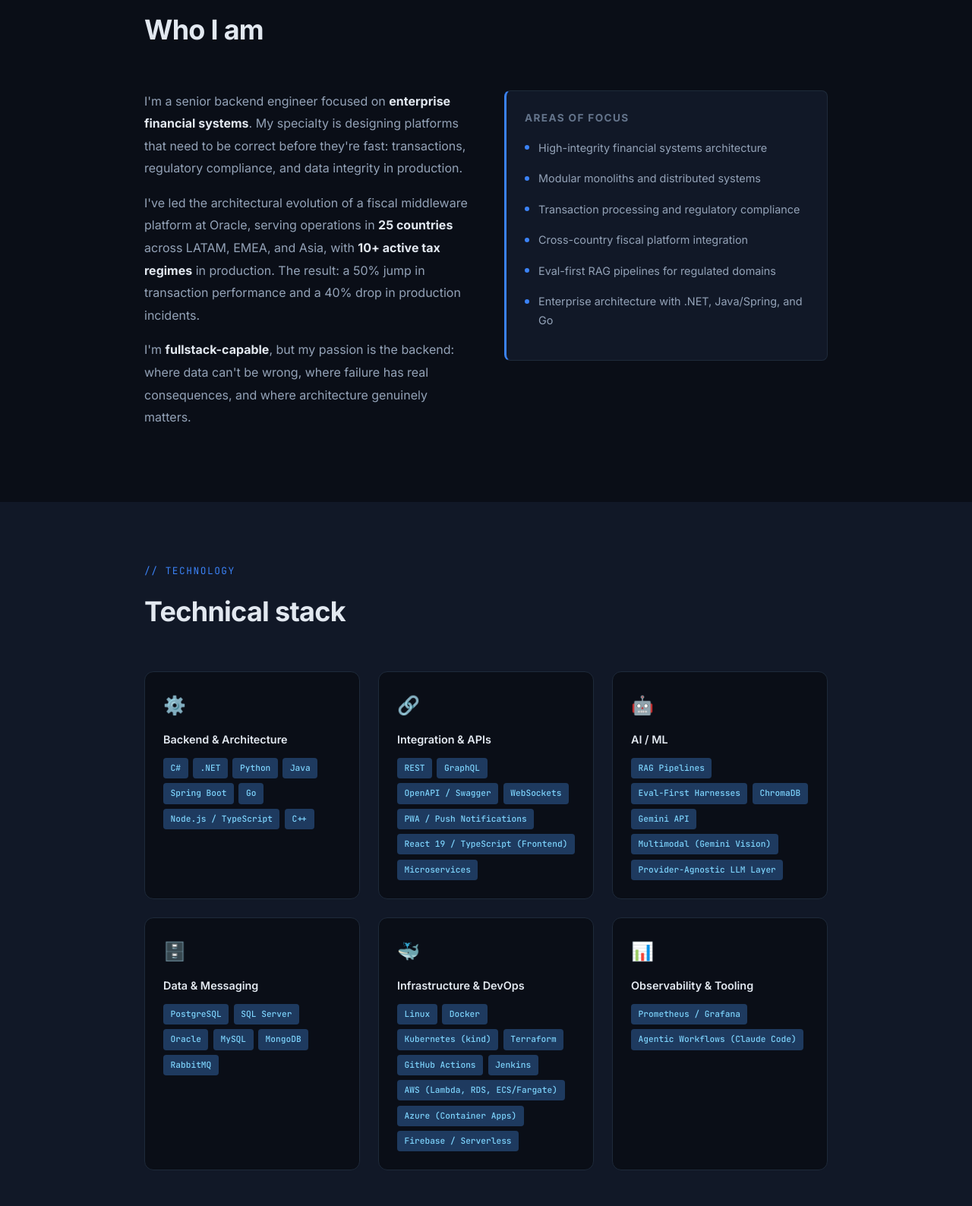
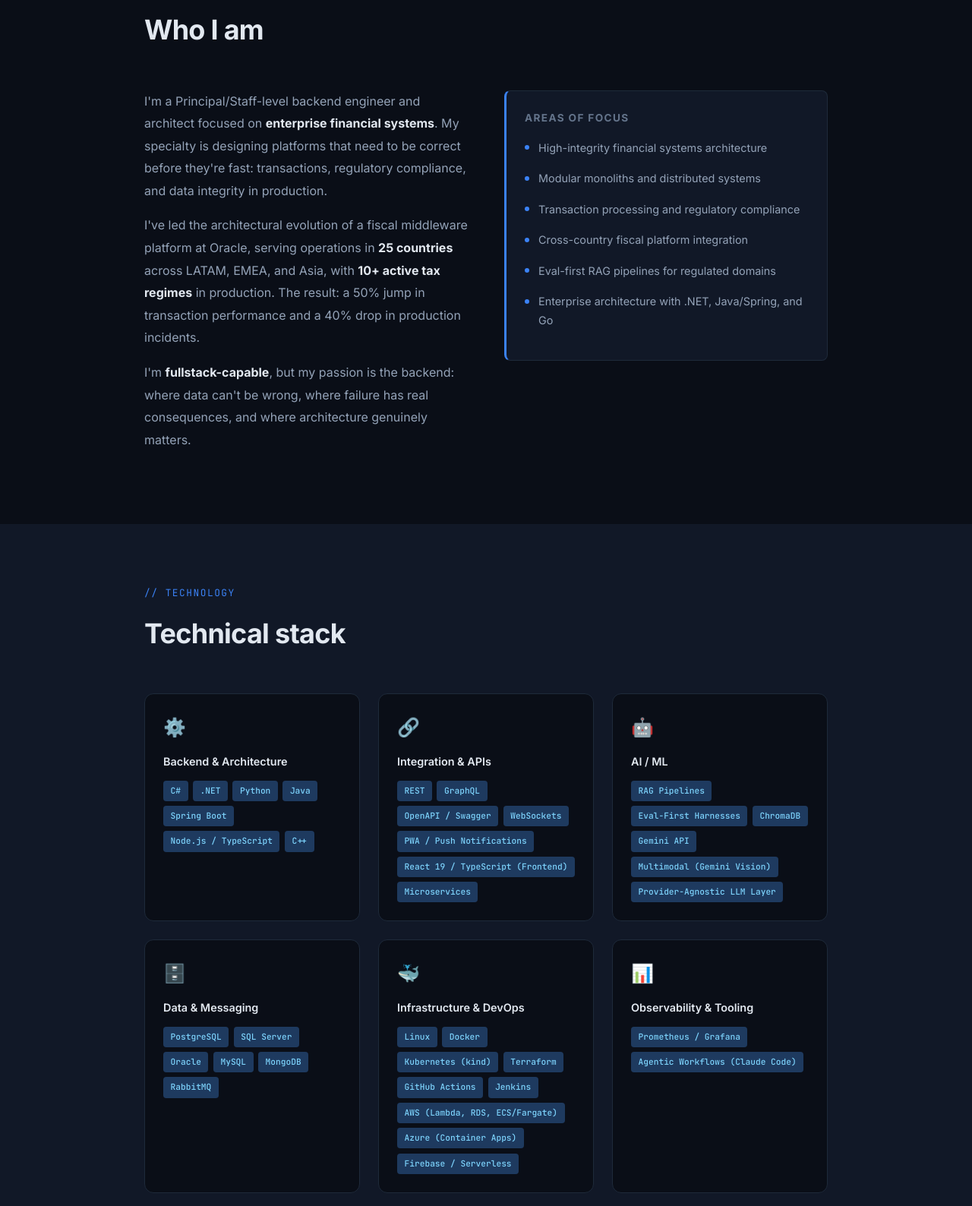
Before and after one commit to pablofelipe/pablofelipe.github.io, a plain HTML site: page index.html in a window 1280 px wide. Shown: the part 1132-2720 px from the top of the page at 76% size. Drawn offline with Linux system fonts and the light colour scheme.

Commit message:
Fix positioning consistency and add NCM Classifier security/observability work
- About section opened with "senior backend engineer", undercutting the
  Principal/Staff positioning used everywhere else on the page
- Remove Go from the generic Backend & Architecture stack tags (AI-assisted,
  not hand-written fluency) while keeping it in the EasyDora project context
- Note ncm-classifier-ai's OWASP LLM Top 10 audit and GenAI OTel tracing

```diff
--- a/index.html
+++ b/index.html
@@ -603,9 +603,10 @@
     <div class="about-grid">
       <div class="about-text fade-in">
         <p>
-          I'm a senior backend engineer focused on <strong>enterprise financial systems</strong>.
-          My specialty is designing platforms that need to be correct before they're fast:
-          transactions, regulatory compliance, and data integrity in production.
+          I'm a Principal/Staff-level backend engineer and architect focused on
+          <strong>enterprise financial systems</strong>. My specialty is designing
+          platforms that need to be correct before they're fast: transactions,
+          regulatory compliance, and data integrity in production.
         </p>
         <p>
           I've led the architectural evolution of a fiscal middleware platform at Oracle,
@@ -649,7 +650,6 @@
           <span class="tag">Python</span>
           <span class="tag">Java</span>
           <span class="tag">Spring Boot</span>
-          <span class="tag">Go</span>
           <span class="tag">Node.js / TypeScript</span>
           <span class="tag">C++</span>
         </div>
@@ -739,6 +739,10 @@
           architectural change is gated by a labeled suite tracking accuracy,
           calibration, latency, and cost, including the changes that didn't work.
           A deterministic verification gate routes low-confidence output to escalation.
+          An OWASP Top 10 for LLM Applications audit found and fixed two real
+          unauthenticated crash bugs and shipped a permanent regression suite;
+          GenAI-semantic-convention OTel tracing never captures prompt or
+          completion content.
         </p>
         <div class="tags" style="margin-top: auto;">
           <span class="tag">RAG</span>
@@ -747,6 +751,7 @@
           <span class="tag">ChromaDB</span>
           <span class="tag">Gemini</span>
           <span class="tag">Hybrid Search</span>
+          <span class="tag">OWASP LLM Top 10 Audit</span>
         </div>
         <div class="project-lang">
           <span class="lang-dot lang-python"></span>
```
